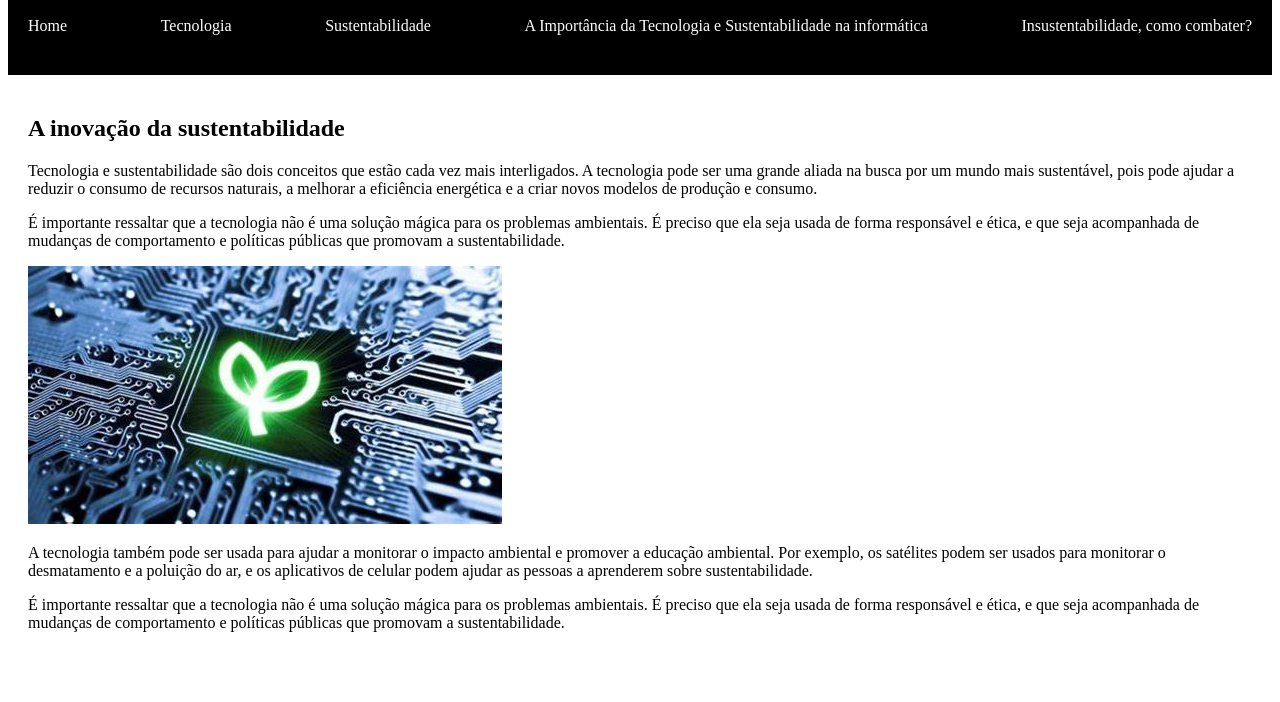
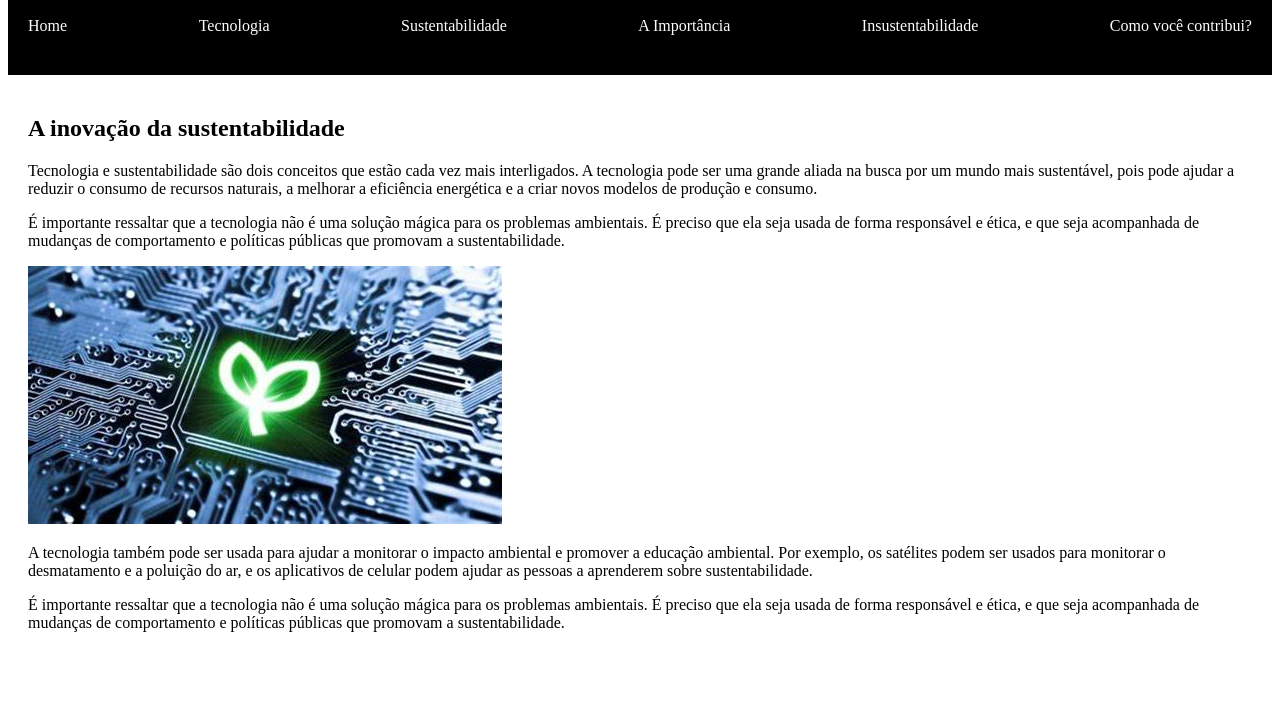
Before and after one commit to eduardaasf/sustentabilidade, a plain HTML site: page pag4.html in a window 1280 px wide. Shown: the part 98-800 px from the top of the page. Drawn offline with Linux system fonts and the light colour scheme.

Commit message:
Update pag4.html

```diff
--- a/pag4.html
+++ b/pag4.html
@@ -9,11 +9,12 @@
   <header>
     <h1>Tecnologia e Sustentabilidade</h1>
     <nav>
-       <a href="index.html">Home</a>
+            <a href="index.html">Home</a>
       <a href="pag2.html">Tecnologia</a>
       <a href="pag3.html">Sustentabilidade</a>
-      <a href="pag4.html">A Importância da Tecnologia e Sustentabilidade na informática</a>
-      <a href="pag5.html">Insustentabilidade, como combater?</a>
+      <a href="pag4.html">A Importância</a>
+      <a href="pag5.html">Insustentabilidade</a>
+      <a href="pag6.html">Como você contribui?</a>
     </nav>
   </header>
   <main>
```
